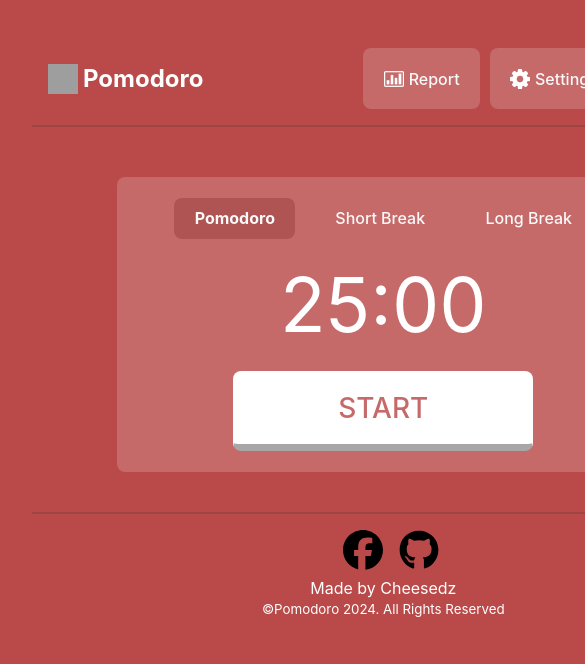
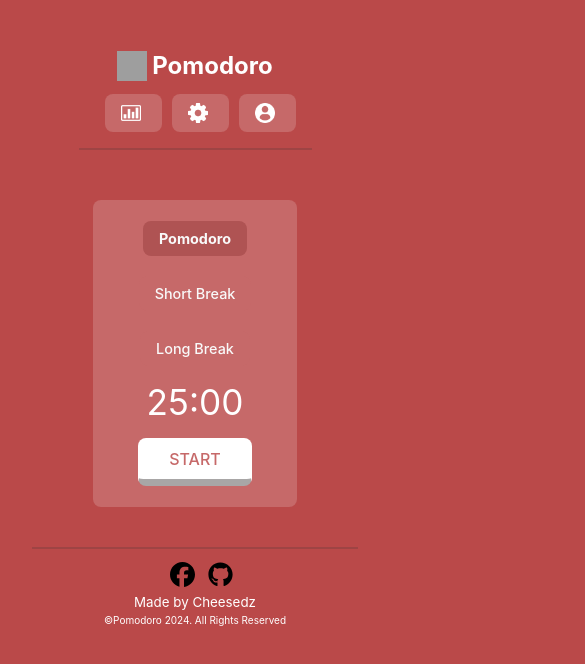
Before and after one commit to Cheesedz/pomodoro, a React (Vite) app: page / in a window 390 px wide. Shown: the top 664 px of the page, 585 px wide, since content can reach past the window. Built offline with nearby package versions, Linux system fonts and the light colour scheme; grey boxes are pictures that could not be loaded.

Commit message:
make it responsive

```diff
--- a/src/components/Footer.css
+++ b/src/components/Footer.css
@@ -12,3 +12,18 @@
 .copy-right {
     font-size: smaller;
 }
+
+@media (max-width: 735px) {
+    .footer {
+        font-size: smaller;
+    }
+
+    .copy-right {
+        font-size: x-small;
+    }
+
+    .footer a img {
+        width: 25px;
+        height: 25px;;
+    }
+}
--- a/src/components/Header.css
+++ b/src/components/Header.css
@@ -41,3 +41,38 @@ span button {
 .menu-button img {
     margin-right: 5px;
 }
+
+@media (max-width: 768px) {
+    .menu-button {
+      font-size: 0;
+    }
+
+    .menu {
+        margin-left: 80px;
+    }
+}
+
+@media (max-width: 576px) {
+    .menu-button {
+      font-size: 0;
+    }
+
+    .header {
+        display: block;
+        max-width: fit-content;
+        margin: auto;
+    }
+
+    span {
+        max-width: fit-content;
+        margin: auto;
+    }
+
+    .menu {
+        margin-left: 0px;
+    }
+
+    .logo {
+        margin-bottom: 10px;
+    }
+}
--- a/src/components/NavFunc.css
+++ /dev/null
@@ -1,8 +0,0 @@
-.nav-button button.active {
-    font-weight: bolder;
-    background-color: #af5353;
-}
-
-.nav-button button {
-    margin: 10px;
-}
--- a/src/components/Timer.css
+++ b/src/components/Timer.css
@@ -30,3 +30,63 @@
     margin: 10px;
     font-size: 175%;
 }
+
+@media (max-width: 775px) {
+    .nav-button button, .menu-button {
+        font-size: 0.9rem;
+        padding: 8px 15px;
+    }
+
+    .timer {
+        font-size: 2.5rem;
+    }
+
+    .start-button, .pause-button {
+        padding: 10px 30px;
+        font-size: 1.2rem;
+    }
+}
+
+@media (max-width: 768px) {
+    .nav-button button, .menu-button {
+      font-size: 0.9rem;
+      padding: 8px 15px;
+    }
+
+    .timer {
+        font-size: 2.5rem;
+    }
+
+    .start-button, .pause-button {
+        padding: 10px 30px;
+        font-size: 1rem;
+        max-width: fit-content;
+        max-height: fit-content;
+    }
+
+    .menu-button {
+      font-size: 0;
+    }
+}
+
+@media (max-width: 576px) {
+    .nav-button button, .menu-button {
+      font-size: 0.9rem;
+      padding: 8px 15px;
+    }
+
+    .timer {
+        font-size: 2.2rem;
+    }
+
+    .start-button, .pause-button {
+        padding: 10px 30px;
+        font-size: 1rem;
+        max-width: fit-content;
+        max-height: fit-content;
+    }
+
+    .menu-button {
+      font-size: 0;
+    }
+}
--- a/src/index.css
+++ b/src/index.css
@@ -68,3 +68,9 @@ button:focus-visible {
     background-color: #471e1e;
   }
 }
+
+@media (max-width: 768px) {
+  .card {
+    max-width: 50%;
+  }
+}
```
Also changed, not shown: src/components/NavFunc.jsx (deleted, +0 -35 lines).
